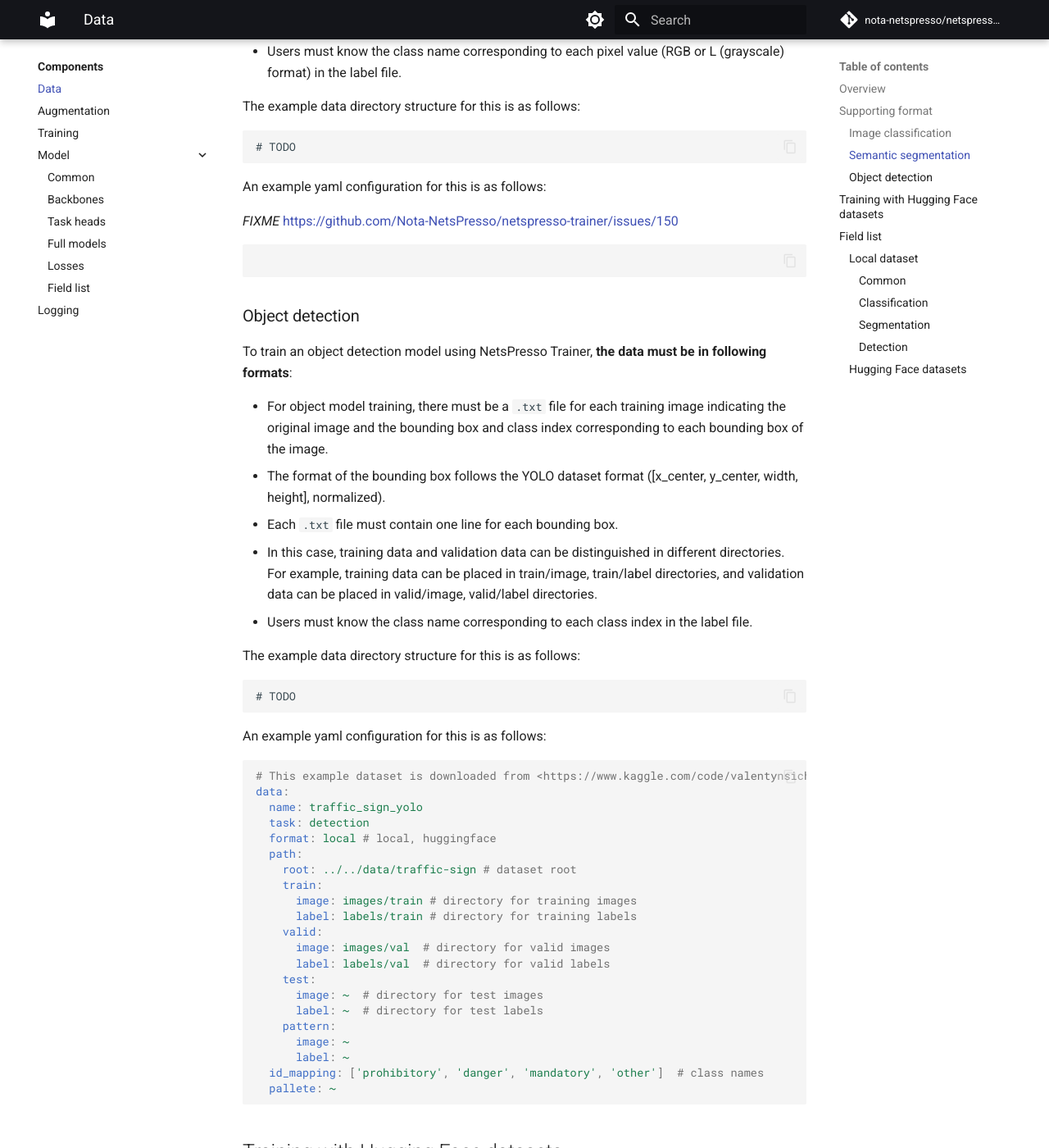
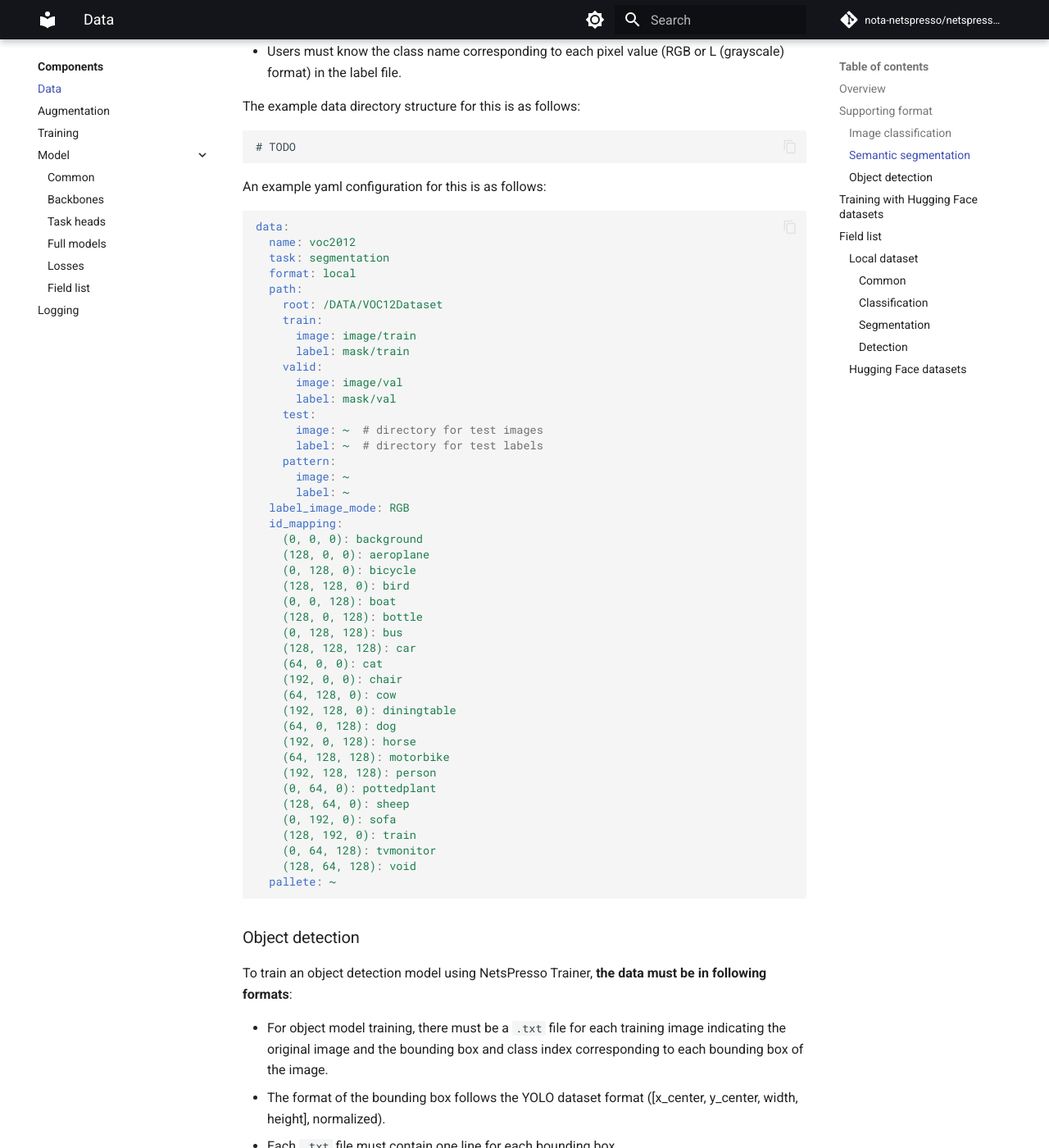
Before and after one commit to Nota-NetsPresso/netspresso-trainer, an MkDocs documentation site: the page built from docs/components/data.md, in a window 1280 px wide and 1400 px high, scrolled down 1840 px. Shown: the whole window at 82% size. Built offline with MkDocs 1.6.1 and Material for MkDocs 9.7.7, drawn with Linux system fonts in a browser that asks for light colours; comment, search, counter and statistics services are not loaded.

Commit message:
#145 update segmentation yaml example

````diff
--- a/docs/components/data.md
+++ b/docs/components/data.md
@@ -69,9 +69,50 @@ The example data directory structure for this is as follows:
 
 An example yaml configuration for this is as follows:
 
-*FIXME* https://github.com/Nota-NetsPresso/netspresso-trainer/issues/150
-
 ```yaml
+data:
+  name: voc2012
+  task: segmentation
+  format: local
+  path:
+    root: /DATA/VOC12Dataset
+    train:
+      image: image/train
+      label: mask/train
+    valid:
+      image: image/val
+      label: mask/val
+    test:
+      image: ~  # directory for test images
+      label: ~  # directory for test labels
+    pattern:
+      image: ~
+      label: ~
+  label_image_mode: RGB
+  id_mapping:
+    (0, 0, 0): background
+    (128, 0, 0): aeroplane
+    (0, 128, 0): bicycle
+    (128, 128, 0): bird
+    (0, 0, 128): boat
+    (128, 0, 128): bottle
+    (0, 128, 128): bus
+    (128, 128, 128): car
+    (64, 0, 0): cat
+    (192, 0, 0): chair
+    (64, 128, 0): cow
+    (192, 128, 0): diningtable
+    (64, 0, 128): dog
+    (192, 0, 128): horse
+    (64, 128, 128): motorbike
+    (192, 128, 128): person
+    (0, 64, 0): pottedplant
+    (128, 64, 0): sheep
+    (0, 192, 0): sofa
+    (128, 192, 0): train
+    (0, 64, 128): tvmonitor
+    (128, 64, 128): void
+  pallete: ~
 
 ```
 
````
